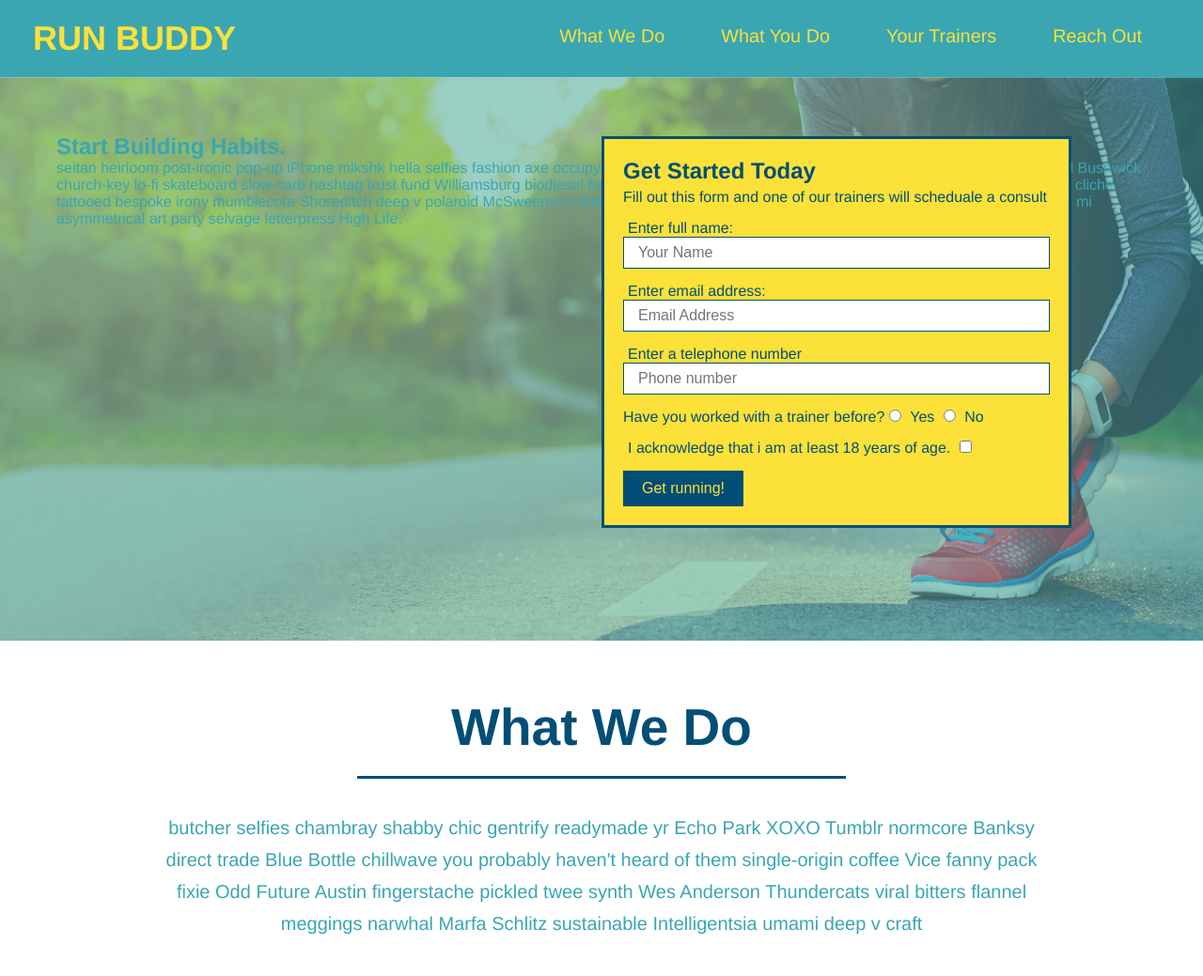
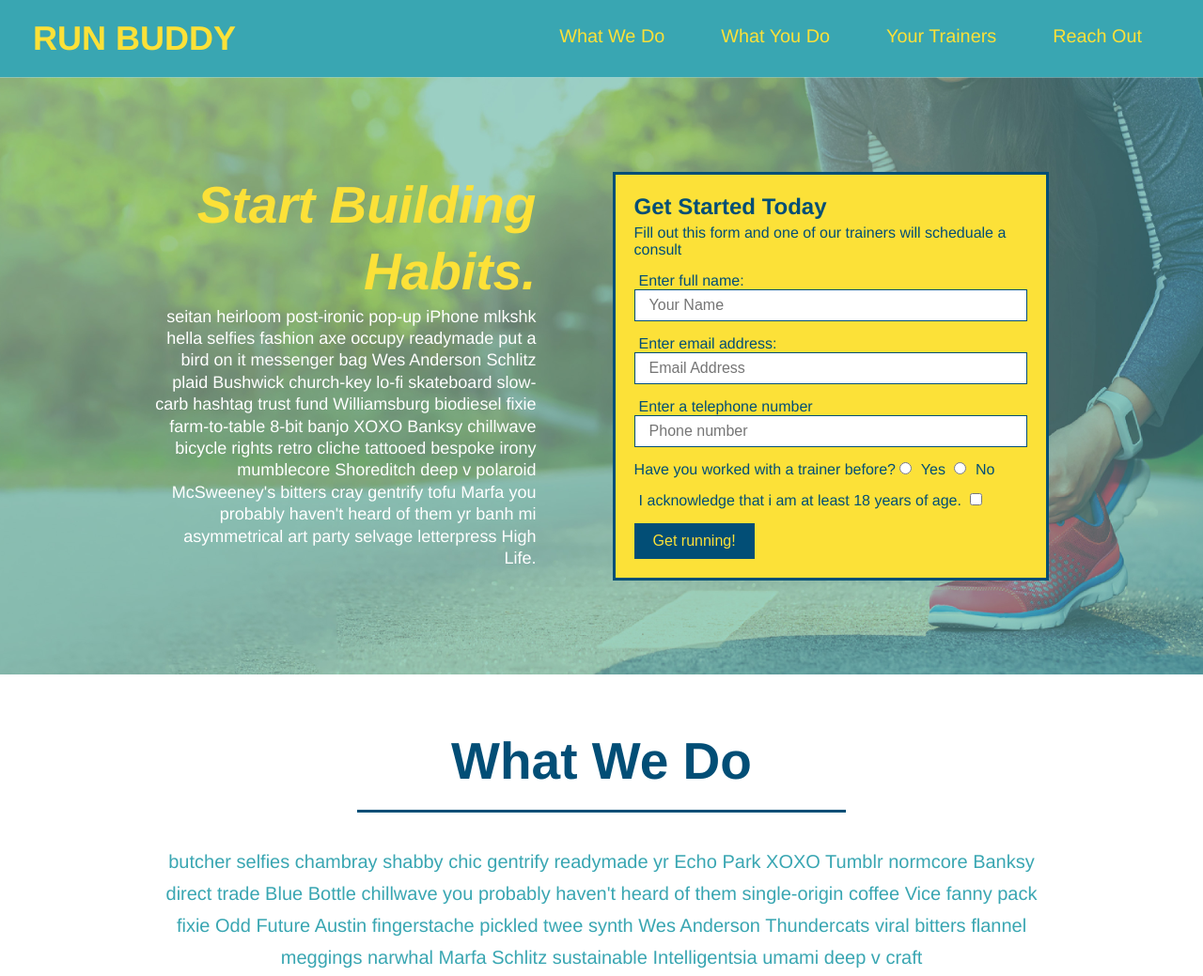
Before and after one commit to ZachAH/run-buddy, a plain HTML site: page index.html in a window 1280 px wide. Shown: the top 1039 px of the page at 94% size. Drawn offline with Linux system fonts and the light colour scheme.

Commit message:
add flexbox to hero and footer

```diff
--- a/assets/css/style.css
+++ b/assets/css/style.css
@@ -67,22 +67,25 @@ body{
         background: #fce138;
         width: 100%;
         padding: 40px 35px;
+        display: flex;
+        justify-content: space-between;
+        Flex-wrap: wrap;
     }
 
     /*changes the made with love by run buddy display, color and font size along with margins*/
     footer h2{
-        display: inline;
       color: #024e76;
       font-size: 30px;
       margin: 0;
     }
 
+
       /*changes the div in footer to float right and also the spacing above and below the text and aligns it to the right*/
     footer div{
-        float:right;
       line-height: 1.5;
       text-align: right;
     }
+
 
     /*changes the a element color*/
     footer a {
@@ -102,10 +105,26 @@ body{
       /*add background image only to hero class in section*/
   .hero {
       background-image: url("../images/hero-bg.jpg");
-      height: 600px;
       background-size: cover;
       background-position: center;
-      position: relative;
+      display: flex;
+      justify-content: center;
+      flex-wrap: wrap;
+    }
+
+  .hero-cta {
+    width: 35%;
+    text-align: right;
+    margin: 3.5%;
+    color: #fff;
+    font-size: 18px;
+    line-height: 1.3;
+  }
+
+  .hero-cta h2 {
+    font-style: italic;
+    font-size: 55px;
+    color: #fce138;
   }
 
    /*setting the position of the form box the text color and background color along with the border color and width*/
@@ -113,12 +132,14 @@ body{
        border: 3px solid #024e76;
        background-color: #fce138;
        padding: 20px;
-       width: 500px;
        color: #024e76;
-       position: absolute;
-       bottom: 120px;
-       right: 140px;
+       width: 40%;
+       margin: 3.5%;
       }
+
+
+
+
 
    .hero-form h3 {
        font-size: 24px;
```
Also changed, not shown: index.html (indentation only). Lines whose indentation alone changed are shown as unchanged.
